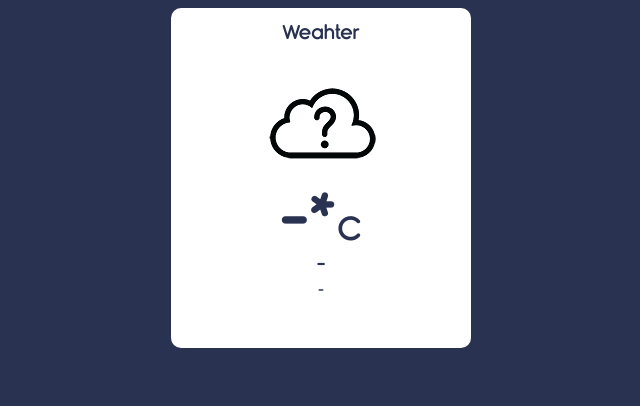
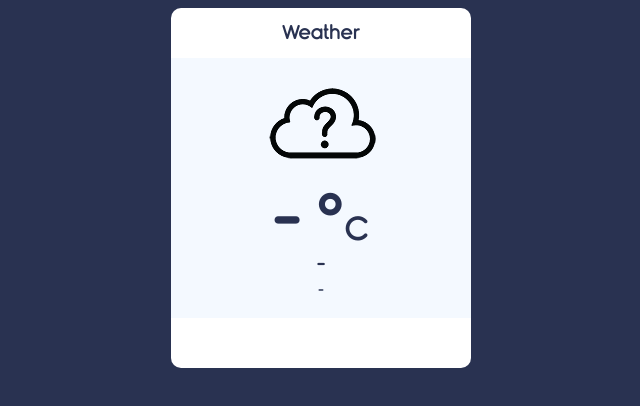
Before and after one commit to Ankur78011/weatherapp, a plain HTML site: page index.html in a window 1280 px wide. Shown: the whole page, without its empty margins (319-959 px from the left). Drawn offline with Linux system fonts and the light colour scheme.

Commit message:
Update index.html

```diff
--- a/index.html
+++ b/index.html
@@ -2,33 +2,33 @@
 <html lang="en">
 <head>
     <meta charset="UTF-8">
-    <meta http-equiv="X-UA-Compatible" content="IE=edge">
-    <meta name="viewport" content="width=device-width, initial-scale=1.0">
-    <title>Weather Website</title>
+    <title>Weather App - JavaScript</title>
     <link rel="stylesheet" href="font/Rimouski.css">
     <link rel="stylesheet" href="style.css">
 </head>
 <body>
+
     <div class="container">
         <div class="app-title">
-        <p>Weahter</p>
+            <p>Weather</p>
         </div>
-        <div class="notification">
-
-        </div>
-        <div class="weather-contianer">
+        <div class="notification"> </div>
+        <div class="weather-container">
             <div class="weather-icon">
                 <img src="icons/unknown.png" alt="">
             </div>
-            <div class="temperature-value"><p>-*<span>C</span></p></div>
+            <div class="temperature-value">
+                <p>- °<span>C</span></p>
+            </div>
             <div class="temperature-description">
+                <p> - </p>
+            </div>
+            <div class="location">
                 <p>-</p>
             </div>
-            <div class="location"><p>-</p>
-            </div>
         </div>
+    </div>
 
-    </div>
     <script src="app.js"></script>
 </body>
 </html>
```
